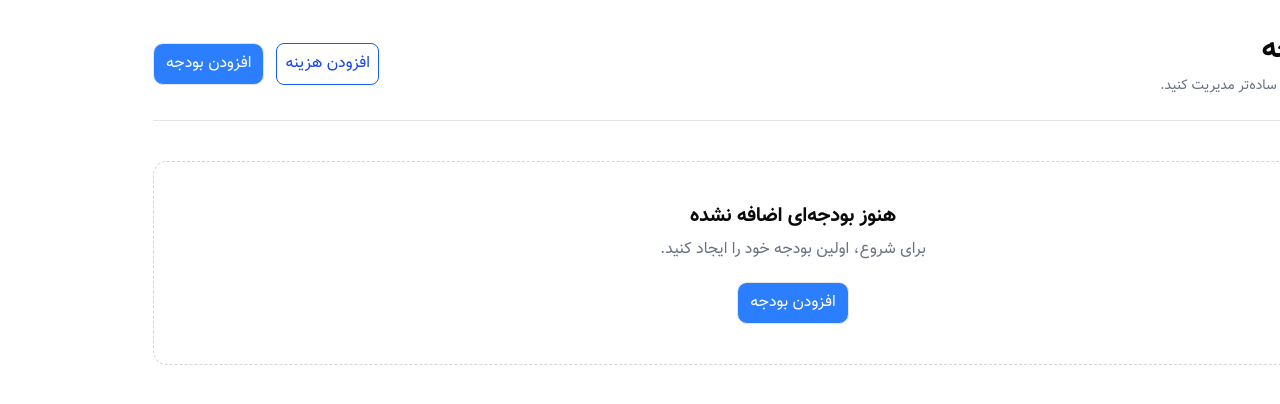
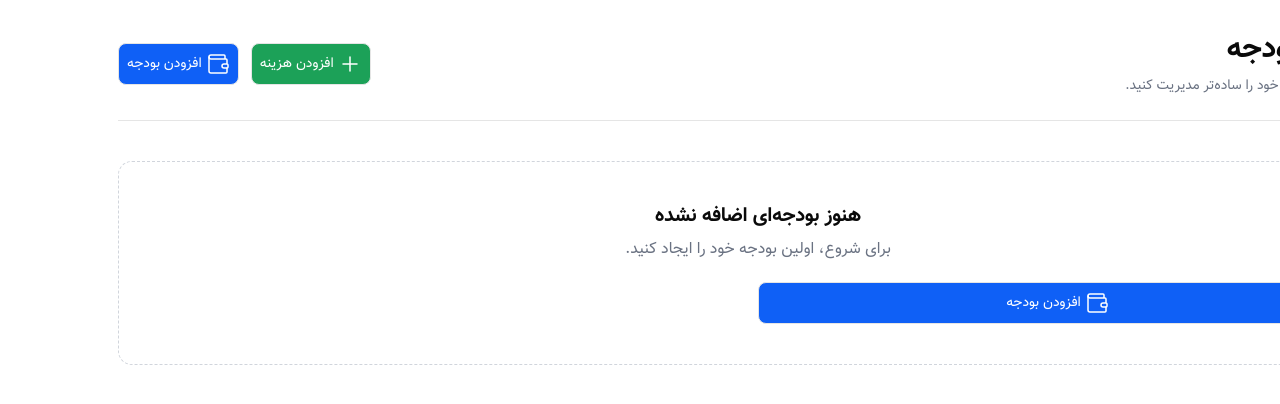
Before and after one commit to MohammadSoleimanikia/budget-app, a React (Vite) app: page / in a window 1280 px wide. Shown: the top 404 px of the page. Built offline with nearby package versions, Linux system fonts and the light colour scheme.

Commit message:
change trigger btn

```diff
--- a/src/components/AddBudgetModal.tsx
+++ b/src/components/AddBudgetModal.tsx
@@ -11,13 +11,9 @@ import Button from "./ui/Button";
 import { useState } from "react";
 import { useBudgets } from "@/hooks/useBudgets";
 import num2persian from "num2persian";
-import { clsx } from "clsx";
+import {  Wallet } from "lucide-react";
 
-type ModalProp = {
-    variant?: "primary" | "secondary" | "outline" | "outlineSecondary";
-};
-
-export default function AddBudgetModal({ variant = "primary" }: ModalProp) {
+export default function AddBudgetModal() {
     const [open, setOpen] = useState(false);
     const { addBudget } = useBudgets();
 
@@ -37,17 +33,8 @@ export default function AddBudgetModal({ variant = "primary" }: ModalProp) {
     return (
         <Dialog open={open} onOpenChange={setOpen}>
             <DialogTrigger
-                className={clsx(
-                    variant === "primary"
-                        ? "bg-blue-500 text-white hover:bg-blue-600"
-                        : variant === "secondary"
-                          ? "border border-blue-600 text-blue-700 hover:bg-blue-500 hover:text-white"
-                          : variant === "outline"
-                            ? "text-blue-500 border border-blue-500 hover:text-white hover:bg-blue-500"
-                            : "text-gray-500 border border-gray-400 hover:bg-gray-500 hover:text-white",
-                    "px-3 py-2 rounded-lg transition-all",
-                )}
-            >
+                className="flex text-nowrap justify-center items-center gap-1 w-1/2 py-1 md:py-2 bg-[#0F60F6] text-white text-sm">
+                <Wallet strokeWidth={1.5}/>
                 افزودن بودجه
             </DialogTrigger>
 
--- a/src/components/AddExpenseModal.tsx
+++ b/src/components/AddExpenseModal.tsx
@@ -9,34 +9,28 @@ import {
 
 import { useState } from "react";
 import AddExpenseForm from "./AddExpenseForm";
-import { clsx } from "clsx";
+import { Plus } from "lucide-react";
 type ModalProp = {
     // optional prop => default value is primary
     variant?: "primary" | "secondary" | "outline" | "outlineSecondary"; // optional;
     // all valid props for button
     defaultBudget?:string;
 };
-export default function AddExpenseModal({ variant = "primary",defaultBudget}:ModalProp) {
+export default function AddExpenseModal({ defaultBudget}:ModalProp) {
     const [open, setOpen] = useState(false);
 
     return (
         <Dialog open={open} onOpenChange={setOpen} >
-            <DialogTrigger className={clsx(
-                        variant == "primary"
-                            ? "bg-blue-500 text-white  hover:bg-blue-600"
-                            : variant == "secondary"
-                            ? "border-blue-600 text-blue-700 hover:bg-blue-500 hover:text-white"
-                            : variant == "outline"
-                            ? " text-blue-500 hover:text-white hover:bg-blue-500"
-                            : " text-gray-500 hover:bg-gray-500 hover:text-white",
-                            // add custom class name
-                    )}>
+            <DialogTrigger className="flex text-nowrap justify-center items-center gap-1 w-1/2 py-1 md:py-2 bg-[#1CA158] text-white text-sm">
+                <Plus strokeWidth={1.5}/>
                 افزودن هزینه
 
             </DialogTrigger>
             <DialogContent className="bg-white">
                 <DialogHeader>
-                    <DialogTitle>افزودن هزینه جدید</DialogTitle>
+                    <DialogTitle>
+
+                        افزودن هزینه جدید</DialogTitle>
                     <DialogDescription>
                         <AddExpenseForm defaultBudgetId={defaultBudget} setOpen={setOpen}/>
                     </DialogDescription>
```
